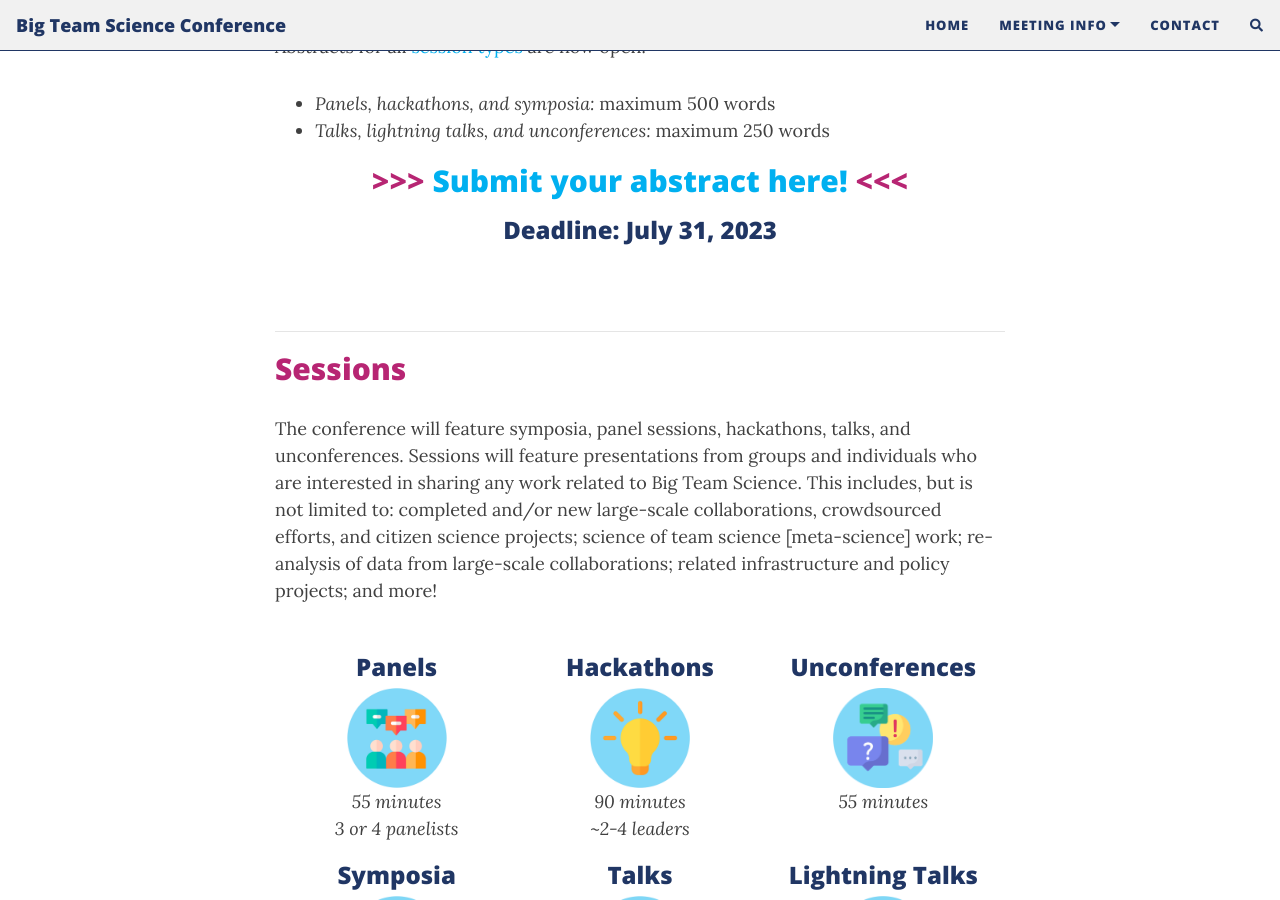
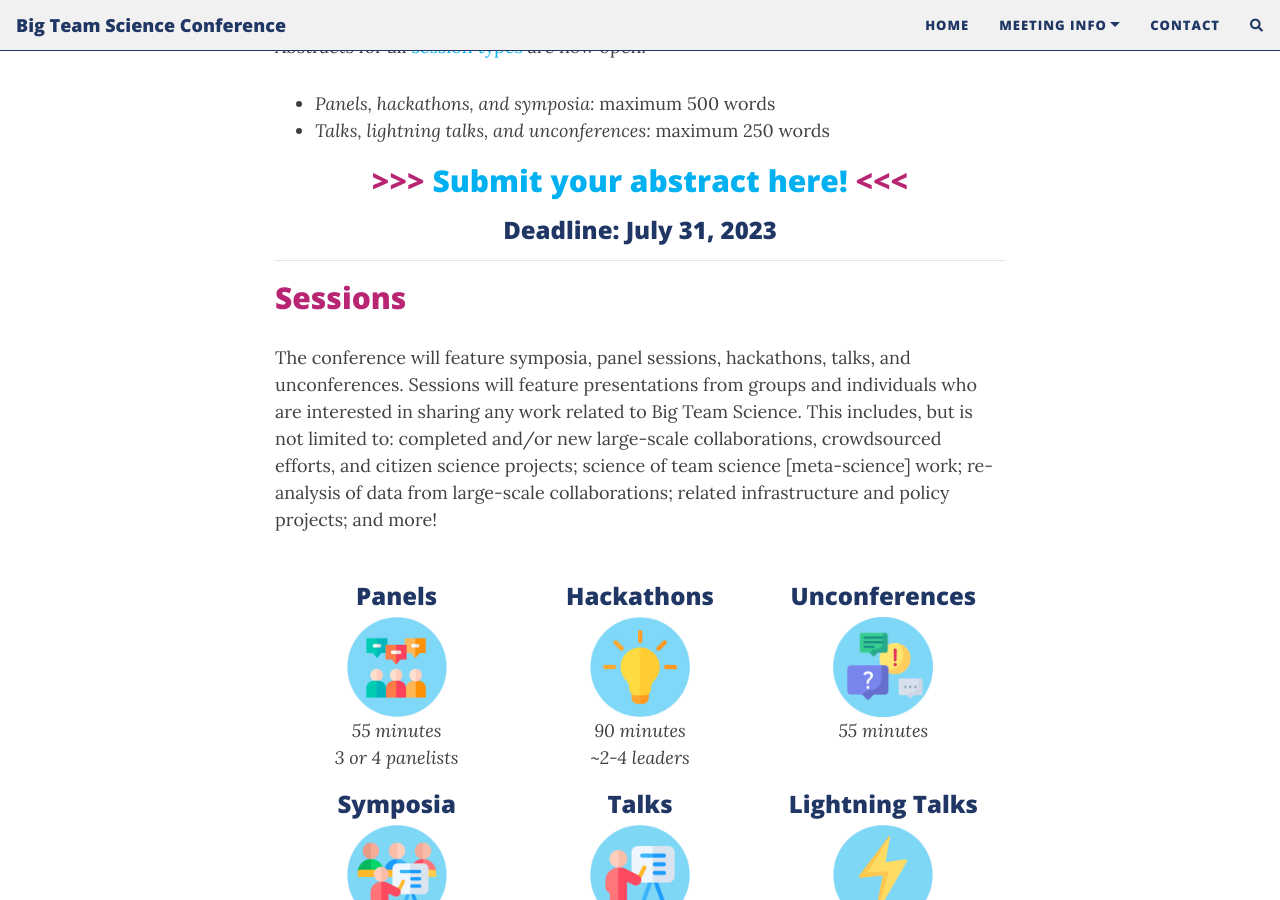
Before and after one commit to bigteamscienceconference/bigteamscienceconference.github.io, a Jekyll site: the page built from index.md, in a window 1280 px wide and 900 px high, scrolled down 975 px. Built offline with Jekyll 4.4.1, drawn with Linux system fonts in a browser that asks for light colours; nearby versions of some CDN libraries; comment, search, counter and statistics services are not loaded.

Commit message:
Update index.md

```diff
--- a/index.md
+++ b/index.md
@@ -28,7 +28,6 @@
 <h2 align="center"> >>> <a href="https://docs.google.com/forms/d/e/1FAIpQLSdcO9h6tximi6N81asTWSGHpcJ9e_ayZkeLD_6U33I3AZcNAg/viewform?usp=sf_link" target="_blank">Submit your abstract here!</a> <<< </h2>
 
 <h3 align="center">Deadline: July 31, 2023</h3>
-<br>
 
 
 ***
@@ -156,7 +155,7 @@
     <div class="row">
       <div class="col-sm-3 col-xs-6" align="center">
         <br>
-        <a href="http://manymanys.github.io/" target="_blank"><img src="/assets/img/manymanys_logo.png" alt="ManyManys logo" width="150" height="150"></a>
+        <a href="http://manymanys.github.io/" target="_blank"><img src="/assets/img/manymanys_logo.png" alt="ManyManys logo" width="200" height="200"></a>
       </div>
       <div class="col-sm-9">
         <h4><i>Hackathon</i></h4>
@@ -170,7 +169,7 @@
     <div class="row">
       <div class="col-sm-3 col-xs-6" align="center">
         <br>
-        <a href="https://ois.lbg.ac.at/" target="_blank"><img src="/assets/img/OISC_logo.png" alt="symposium" width="150" height="150"></a>
+        <a href="https://ois.lbg.ac.at/" target="_blank"><img src="/assets/img/OISC_logo.png" alt="symposium" width="200" height="200"></a>
       </div>
       <div class="col-sm-9">
         <h4><i>Symposium</i></h4>
@@ -184,7 +183,7 @@
     <div class="row">
       <div class="col-sm-3 col-xs-6" align="center">
         <br>
-        <a href="https://epic-collab.github.io/" target="_blank"><img src="/assets/img/epic_logo.png" alt="epic project logo" width="150" height="150"></a>
+        <a href="https://epic-collab.github.io/" target="_blank"><img src="/assets/img/epic_logo.png" alt="epic project logo" width="200" height="200"></a>
       </div>
       <div class="col-sm-9">
         <h4><i>Talk</i></h4>
```
